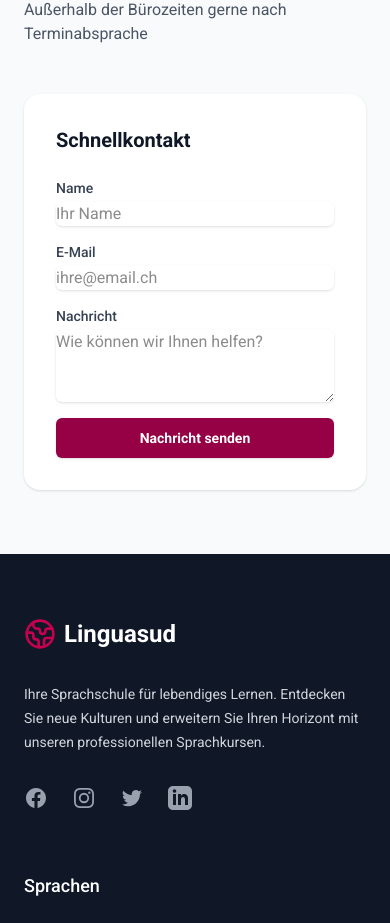
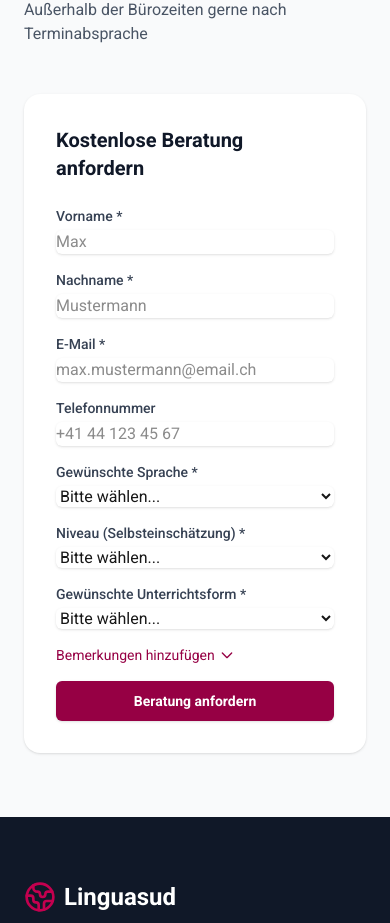
Before and after one commit to MyWebspacePro/linguasud, a Next.js app: page / in a window 390 px wide. Shown: the part 5496-6419 px from the top of the page. Built offline with nearby package versions, Linux system fonts and the light colour scheme.

Commit message:
kontaktformular

```diff
--- a/src/app/page.tsx
+++ b/src/app/page.tsx
@@ -8,10 +8,44 @@ import { testimonials } from '@/data/testimonials';
 import Image from 'next/image';
 import { ConsultationPopup } from '@/components/ui/ConsultationPopup';
 import { motion } from 'framer-motion';
+import { useForm } from 'react-hook-form';
+import { zodResolver } from '@hookform/resolvers/zod';
+import * as z from 'zod';
+
+const formSchema = z.object({
+  firstName: z.string().min(2, 'Vorname muss mindestens 2 Zeichen lang sein'),
+  lastName: z.string().min(2, 'Nachname muss mindestens 2 Zeichen lang sein'),
+  email: z.string().email('Ungültige E-Mail-Adresse'),
+  phone: z.string().optional(),
+  language: z.string().min(1, 'Bitte wählen Sie eine Sprache'),
+  level: z.string().min(1, 'Bitte wählen Sie ein Niveau'),
+  lessonType: z.string().min(1, 'Bitte wählen Sie eine Unterrichtsform'),
+  comments: z.string().optional(),
+});
+
+type FormData = z.infer<typeof formSchema>;
 
 export default function Home() {
   const [isPopupOpen, setIsPopupOpen] = useState(false);
+  const [showComments, setShowComments] = useState(false);
   const popularCourses = courses.filter(course => course.isPopular).slice(0, 3);
+
+  const {
+    register,
+    handleSubmit,
+    reset,
+    formState: { errors, isSubmitting },
+  } = useForm<FormData>({
+    resolver: zodResolver(formSchema),
+  });
+
+  const onSubmit = async (data: FormData) => {
+    // Simulate API call
+    await new Promise((resolve) => setTimeout(resolve, 1500));
+    console.log(data);
+    reset();
+    alert('Vielen Dank für Ihre Anfrage! Wir melden uns bald bei Ihnen.');
+  };
 
   return (
     <div className="flex flex-col min-h-screen">
@@ -344,48 +378,169 @@ export default function Home() {
               </div>
             </div>
 
-            {/* Quick Contact Form */}
-            <div className="bg-white rounded-2xl shadow-sm p-8">
-              <h3 className="text-xl font-bold text-gray-900 mb-6">Schnellkontakt</h3>
-              <form className="space-y-4">
+            {/* Contact Form */}
+            <div className="bg-white rounded-2xl shadow-sm p-8" id="kontakt-formular">
+              <h3 className="text-xl font-bold text-gray-900 mb-6">Kostenlose Beratung anfordern</h3>
+              <form onSubmit={handleSubmit(onSubmit)} className="space-y-4">
+                <div className="grid grid-cols-1 sm:grid-cols-2 gap-4">
                   <div>
-                  <label htmlFor="quick-name" className="block text-sm font-medium text-gray-700">
-                    Name
+                    <label htmlFor="firstName" className="block text-sm font-medium text-gray-700">
+                      Vorname *
                     </label>
                     <input
                       type="text"
-                    id="quick-name"
+                      id="firstName"
+                      {...register('firstName')}
                       className="mt-1 block w-full rounded-md border-gray-300 shadow-sm focus:border-primary-500 focus:ring-primary-500 sm:text-sm"
-                    placeholder="Ihr Name"
+                      placeholder="Max"
                     />
+                    {errors.firstName && (
+                      <p className="mt-1 text-sm text-red-600">{errors.firstName.message}</p>
+                    )}
                   </div>
                   <div>
-                  <label htmlFor="quick-email" className="block text-sm font-medium text-gray-700">
-                    E-Mail
+                    <label htmlFor="lastName" className="block text-sm font-medium text-gray-700">
+                      Nachname *
+                    </label>
+                    <input
+                      type="text"
+                      id="lastName"
+                      {...register('lastName')}
+                      className="mt-1 block w-full rounded-md border-gray-300 shadow-sm focus:border-primary-500 focus:ring-primary-500 sm:text-sm"
+                      placeholder="Mustermann"
+                    />
+                    {errors.lastName && (
+                      <p className="mt-1 text-sm text-red-600">{errors.lastName.message}</p>
+                    )}
+                  </div>
+                </div>
+
+                <div className="grid grid-cols-1 sm:grid-cols-2 gap-4">
+                  <div>
+                    <label htmlFor="email" className="block text-sm font-medium text-gray-700">
+                      E-Mail *
                     </label>
                     <input
                       type="email"
-                    id="quick-email"
+                      id="email"
+                      {...register('email')}
                       className="mt-1 block w-full rounded-md border-gray-300 shadow-sm focus:border-primary-500 focus:ring-primary-500 sm:text-sm"
-                    placeholder="ihre@email.ch"
+                      placeholder="max.mustermann@email.ch"
+                    />
+                    {errors.email && (
+                      <p className="mt-1 text-sm text-red-600">{errors.email.message}</p>
+                    )}
+                  </div>
+                  <div>
+                    <label htmlFor="phone" className="block text-sm font-medium text-gray-700">
+                      Telefonnummer
+                    </label>
+                    <input
+                      type="tel"
+                      id="phone"
+                      {...register('phone')}
+                      className="mt-1 block w-full rounded-md border-gray-300 shadow-sm focus:border-primary-500 focus:ring-primary-500 sm:text-sm"
+                      placeholder="+41 44 123 45 67"
                     />
                   </div>
+                </div>
+
+                <div className="grid grid-cols-1 sm:grid-cols-2 gap-4">
                   <div>
-                  <label htmlFor="quick-message" className="block text-sm font-medium text-gray-700">
-                    Nachricht
+                    <label htmlFor="language" className="block text-sm font-medium text-gray-700">
+                      Gewünschte Sprache *
+                    </label>
+                    <select
+                      id="language"
+                      {...register('language')}
+                      className="mt-1 block w-full rounded-md border-gray-300 shadow-sm focus:border-primary-500 focus:ring-primary-500 sm:text-sm"
+                    >
+                      <option value="">Bitte wählen...</option>
+                      <option value="deutsch">Deutsch</option>
+                      <option value="englisch">Englisch</option>
+                      <option value="franzoesisch">Französisch</option>
+                      <option value="italienisch">Italienisch</option>
+                      <option value="spanisch">Spanisch</option>
+                    </select>
+                    {errors.language && (
+                      <p className="mt-1 text-sm text-red-600">{errors.language.message}</p>
+                    )}
+                  </div>
+                  <div>
+                    <label htmlFor="level" className="block text-sm font-medium text-gray-700">
+                      Niveau (Selbsteinschätzung) *
+                    </label>
+                    <select
+                      id="level"
+                      {...register('level')}
+                      className="mt-1 block w-full rounded-md border-gray-300 shadow-sm focus:border-primary-500 focus:ring-primary-500 sm:text-sm"
+                    >
+                      <option value="">Bitte wählen...</option>
+                      <option value="a1">A1 - Anfänger</option>
+                      <option value="a2">A2 - Grundkenntnisse</option>
+                      <option value="b1">B1 - Mittelstufe</option>
+                      <option value="b2">B2 - Oberstufe</option>
+                      <option value="c1">C1 - Fortgeschritten</option>
+                    </select>
+                    {errors.level && (
+                      <p className="mt-1 text-sm text-red-600">{errors.level.message}</p>
+                    )}
+                  </div>
+                </div>
+
+                <div>
+                  <label htmlFor="lessonType" className="block text-sm font-medium text-gray-700">
+                    Gewünschte Unterrichtsform *
+                  </label>
+                  <select
+                    id="lessonType"
+                    {...register('lessonType')}
+                    className="mt-1 block w-full rounded-md border-gray-300 shadow-sm focus:border-primary-500 focus:ring-primary-500 sm:text-sm"
+                  >
+                    <option value="">Bitte wählen...</option>
+                    <option value="gruppenunterricht">Gruppenunterricht</option>
+                    <option value="minigruppe">Minigruppe (3-5 Personen)</option>
+                    <option value="2er">2er-Gruppe</option>
+                    <option value="einzel">Einzelunterricht</option>
+                  </select>
+                  {errors.lessonType && (
+                    <p className="mt-1 text-sm text-red-600">{errors.lessonType.message}</p>
+                  )}
+                </div>
+
+                <div>
+                  <button
+                    type="button"
+                    onClick={() => setShowComments(!showComments)}
+                    className="text-sm text-primary-600 hover:text-primary-500 flex items-center gap-1"
+                  >
+                    {showComments ? 'Bemerkungen ausblenden' : 'Bemerkungen hinzufügen'}
+                    <svg className={`w-4 h-4 transition-transform ${showComments ? 'rotate-180' : ''}`} fill="none" stroke="currentColor" viewBox="0 0 24 24">
+                      <path strokeLinecap="round" strokeLinejoin="round" strokeWidth={2} d="M19 9l-7 7-7-7" />
+                    </svg>
+                  </button>
+                  {showComments && (
+                    <div className="mt-2">
+                      <label htmlFor="comments" className="block text-sm font-medium text-gray-700">
+                        Bemerkungen
                       </label>
                       <textarea
-                    id="quick-message"
+                        id="comments"
                         rows={3}
+                        {...register('comments')}
                         className="mt-1 block w-full rounded-md border-gray-300 shadow-sm focus:border-primary-500 focus:ring-primary-500 sm:text-sm"
-                    placeholder="Wie können wir Ihnen helfen?"
+                        placeholder="Weitere Informationen zu Ihren Anforderungen..."
                       />
                     </div>
+                  )}
+                </div>
+
                 <button
                   type="submit"
-                  className="w-full rounded-md bg-primary-600 px-4 py-2.5 text-sm font-semibold text-white shadow-sm hover:bg-primary-500 focus-visible:outline focus-visible:outline-2 focus-visible:outline-offset-2 focus-visible:outline-primary-600 transition-colors"
+                  disabled={isSubmitting}
+                  className="w-full rounded-md bg-primary-600 px-4 py-2.5 text-sm font-semibold text-white shadow-sm hover:bg-primary-500 focus-visible:outline focus-visible:outline-2 focus-visible:outline-offset-2 focus-visible:outline-primary-600 transition-colors disabled:opacity-50"
                 >
-                  Nachricht senden
+                  {isSubmitting ? 'Wird gesendet...' : 'Beratung anfordern'}
                 </button>
               </form>
             </div>
--- a/src/components/layout/Header.tsx
+++ b/src/components/layout/Header.tsx
@@ -55,7 +55,14 @@ export function Header() {
             </Link>
           ))}
         </div>
-        <div className="hidden lg:flex lg:flex-1 lg:justify-end"></div>
+        <div className="hidden lg:flex lg:flex-1 lg:justify-end">
+          <Link
+            href="/#kontakt-formular"
+            className="rounded-md bg-primary-600 px-3.5 py-2.5 text-sm font-semibold text-white shadow-sm hover:bg-primary-500 focus-visible:outline focus-visible:outline-2 focus-visible:outline-offset-2 focus-visible:outline-primary-600 transition-colors"
+          >
+            Kostenlose Beratung
+          </Link>
+        </div>
       </nav>
 
       {/* Mobile menu */}
@@ -111,6 +118,15 @@ export function Header() {
                   </Link>
                 ))}
               </div>
+              <div className="py-6">
+                <Link
+                  href="/#kontakt-formular"
+                  className="-mx-3 block rounded-lg px-3 py-2.5 text-base font-semibold leading-7 text-gray-900 hover:bg-gray-50"
+                  onClick={() => setMobileMenuOpen(false)}
+                >
+                  Kostenlose Beratung
+                </Link>
+              </div>
             </div>
           </div>
         </div>
```
Lines whose indentation alone changed are shown as unchanged.
